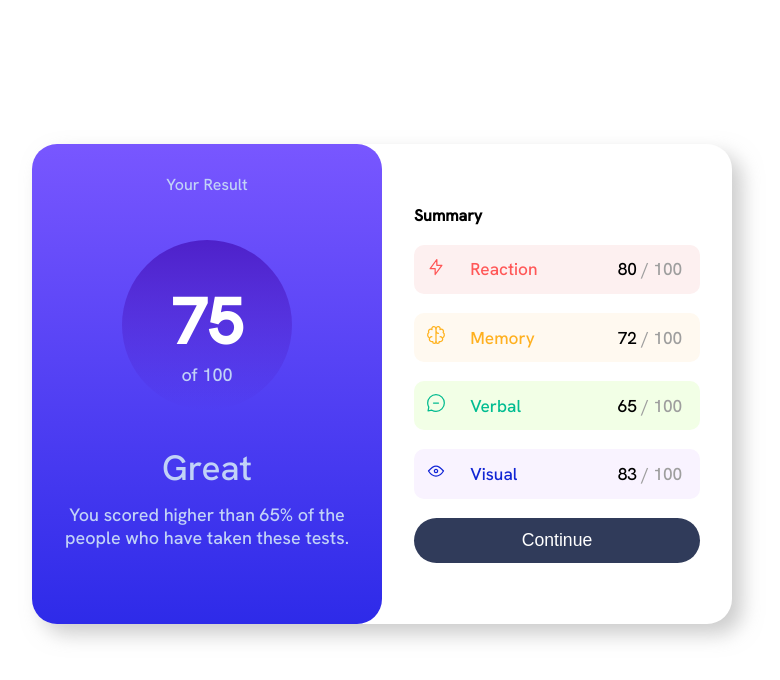
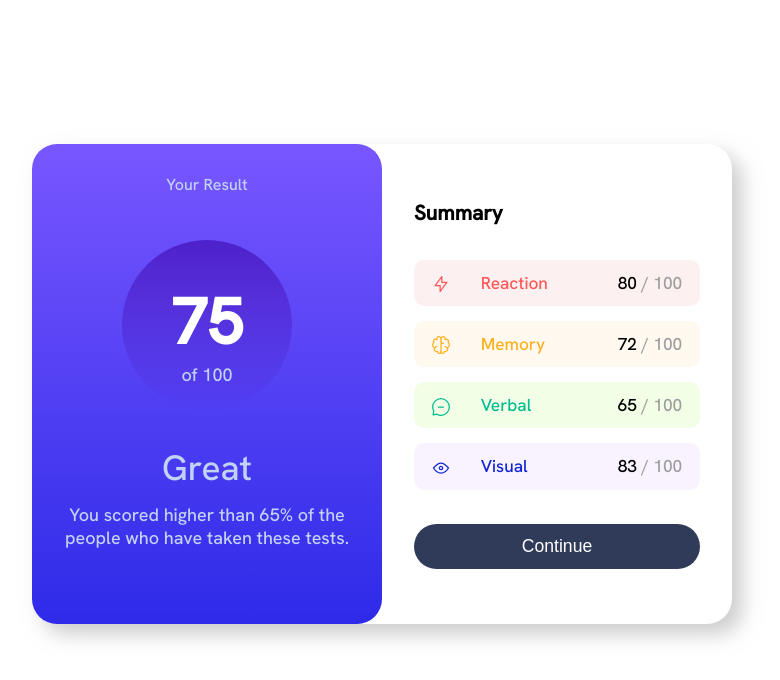
Before and after one commit to kadu20es/results-summary-component, a plain HTML site: page index.html in a window 1280 px wide. Shown: the whole page, without its empty margins (258-1038 px from the left). Drawn offline with Linux system fonts and the light colour scheme.

Commit message:
Remoção de divs e classes não utilizadas

```diff
--- a/index.html
+++ b/index.html
@@ -16,8 +16,7 @@
 
 <body>
 
-  <section class="container">
-    <div class="wrapper">
+  <section class="wrapper">
       <div class="card-left">
         <p>Your Result</p>
         <div class="circle">
@@ -36,20 +35,13 @@
 
       </div>
       <div class="card-right">
-        <div class="content">
           <p class="summary">Summary</p>
           <table id="table">
             <!-- DATA COMES FROM JAVASCRIPT / JSON FILES -->
           </table>
           <button class="btn">Continue</button>
-        </div>
       </div>
-    </div>
   </section>
-
-
-
-
   <!--
   <div class="attribution">
     Challenge by <a href="https://www.frontendmentor.io?ref=challenge" target="_blank">Frontend Mentor</a>.
--- a/styles/style.css
+++ b/styles/style.css
@@ -19,7 +19,6 @@
     display: flex;
     flex-direction: column;
     justify-content: center;
-    align-content: center;
     align-items: center;
 }
 
@@ -32,7 +31,8 @@
 }
 
 .card-right {
-    width: 100%;
+    width: 90%;
+    padding: 2em;
 }
 
 .circle {
@@ -47,7 +47,6 @@
     display: flex;
     flex-direction: column;
     flex-wrap: nowrap;
-    align-content: center;
     justify-content: center;
     align-items: center;
 }
@@ -88,16 +87,14 @@
     text-indent: 0;
 }
 
-.content {
-    padding: 2rem;
-}
-
 /* --------------- table config ----------------*/
 table {
     width: 100%;
     border-collapse: separate;
     border-spacing: 0 0.8em;
     font-size: 1.2rem;
+    margin-bottom: 1em;
+    margin-top: 1em;
 }
 
 td {
@@ -108,7 +105,11 @@ td {
 .icon {
     width: 10%;
     border-radius: 10px 0 0 10px;
+    padding: 0 1em;
+}
 
+img {
+    vertical-align: middle;
 }
 
 .tabres {
@@ -116,6 +117,7 @@ td {
     border-radius: 0 10px 10px 0;
     text-align: center;
     color: #000;
+    padding: 0 1em;
 }
 
 .reaction {
@@ -138,22 +140,11 @@ td {
     color: hsl(234, 85%, 45%);
 }
 
-.final {
-    color: #000;
-    padding: 0.2em;
-}
-
-.proposed {
-    color: #9e9e9e;
-}
-
 /* ----------------------------------------------------- */
 
 
 .summary {
-    font-weight: bold;
-    text-align: left;
-    align-self: flex-start;
+    font: normal bold 1.3em "Hanken Grotesk", sans-serif;
 }
 
 .btn {
@@ -169,9 +160,10 @@ td {
 }
 .btn:hover {
     border: none;
-    background-color: #18466e;
+    background-color: #54ab31;
     color: #FFF;
 }
+
 
 @media screen and (min-width: 700px) {
     .wrapper {
@@ -199,6 +191,8 @@ td {
 
     .card-right {
         border-radius: 0 25px 25px 0;
+        padding: 2em;
+        width: auto;
     }
 
     .circle {
@@ -213,15 +207,7 @@ td {
         display: flex;
         flex-direction: column;
         flex-wrap: nowrap;
-        align-content: center;
         justify-content: center;
         align-items: center;
     }
-
-    table {
-        width: 100%;
-        border-collapse: separate;
-        border-spacing: 0 1em;
-        font-size: 1.2rem;
-    }
 }
```
